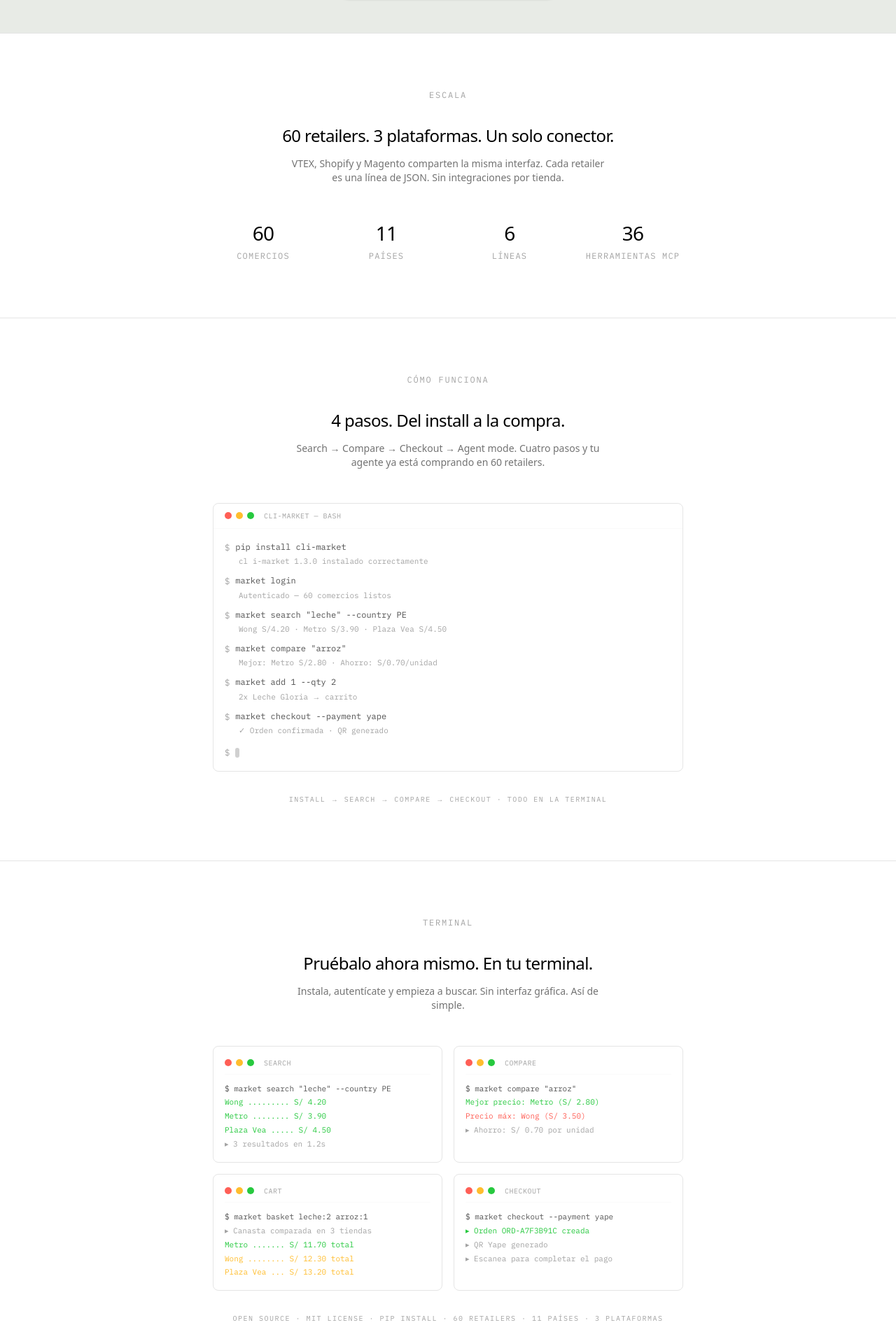
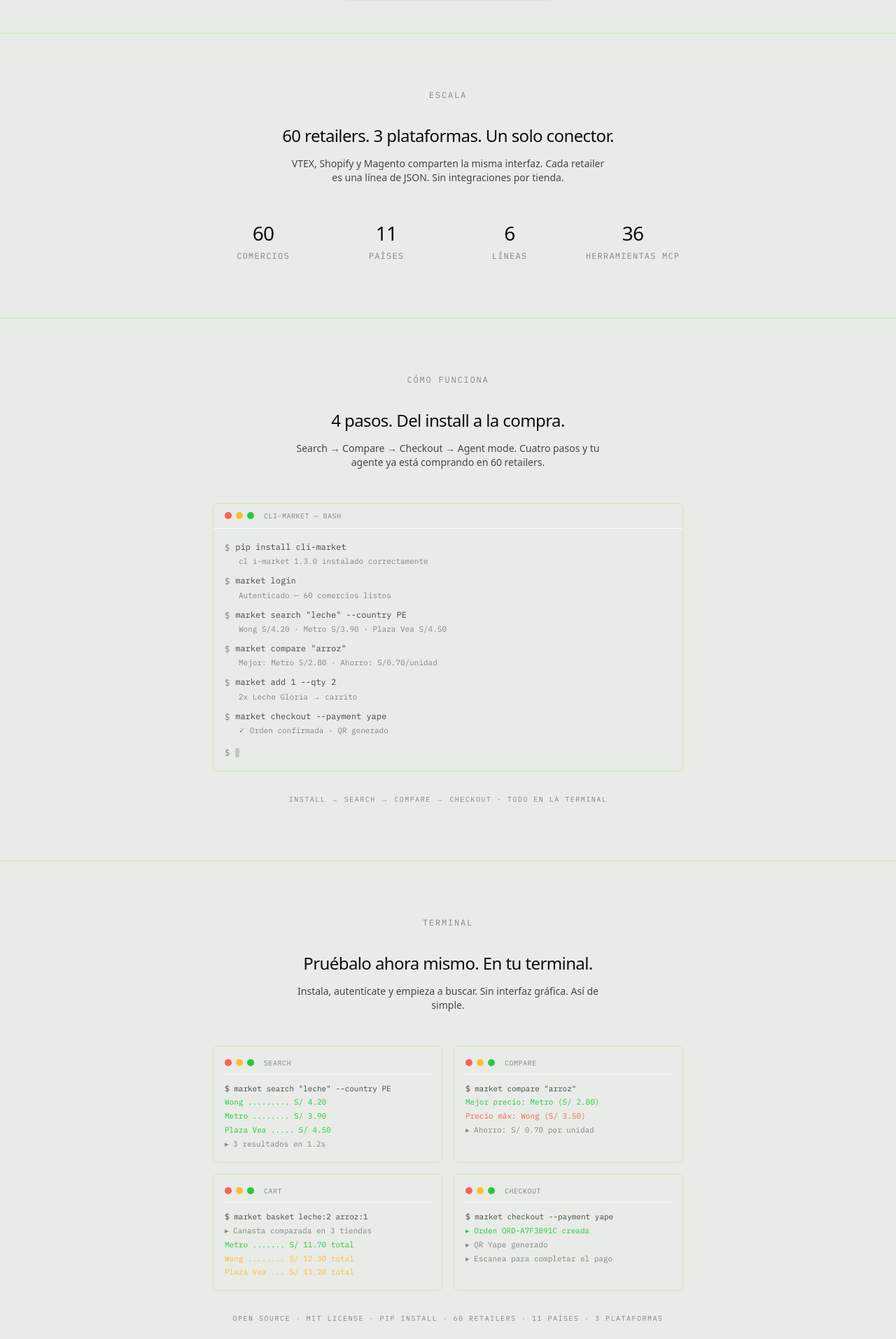
Before and after one commit to Treevu-ai/cli-market-world, a Next.js app in the folder landing/: page / in a window 1280 px wide. Shown: the part 883-2797 px from the top of the page at 70% size. Built offline with nearby package versions, Linux system fonts and the light colour scheme.

Commit message:
feat: Wise deluxe applied to all sections — sage #e8ebe6 canvas, lime green #9fe870 primary, #0e0f0c ink, #454745 body, #868685 mute, 24px rounded-3xl cards, green-tinted borders

```diff
--- a/landing/components/HowItWorks.tsx
+++ b/landing/components/HowItWorks.tsx
@@ -17,19 +17,19 @@ export default function HowItWorks() {
   const ref = useRef<HTMLDivElement>(null);
 
   return (
-    <section id="how" className="relative bg-white py-20 border-t border-[#e5e5e5]">
+    <section id="how" className="relative bg-[#e8ebe6] py-20 border-t border-[#c5edab]">
       <div className="max-w-[720px] mx-auto px-6 text-center">
-        <p className="text-xs text-[#a3a3a3] font-mono uppercase tracking-[0.15em] mb-8">{_t("how_label")}</p>
-        <h2 className="text-[24px] font-medium text-black mb-3 tracking-tight">{_t("how_title")}</h2>
-        <p className="text-sm text-[#737373] max-w-md mx-auto mb-12">{_t("how_subtitle")}</p>
+        <p className="text-xs text-[#868685] font-mono uppercase tracking-[0.15em] mb-8">{_t("how_label")}</p>
+        <h2 className="text-[24px] font-medium text-[#0e0f0c] mb-3 tracking-tight">{_t("how_title")}</h2>
+        <p className="text-sm text-[#454745] max-w-md mx-auto mb-12">{_t("how_subtitle")}</p>
 
         {/* Single terminal flow */}
-        <div ref={ref} className="bg-white border border-[#e5e5e5] rounded-lg overflow-hidden text-left">
+        <div ref={ref} className="bg-[#e8ebe6] border border-[#c5edab] rounded-lg overflow-hidden text-left">
           <div className="flex items-center gap-1.5 px-4 py-2.5 border-b border-[#fafafa]">
             <span className="w-2.5 h-2.5 rounded-full bg-[#ff5f56]" />
             <span className="w-2.5 h-2.5 rounded-full bg-[#ffbd2e]" />
             <span className="w-2.5 h-2.5 rounded-full bg-[#27c93f]" />
-            <span className="text-[10px] text-[#a3a3a3] font-mono ml-2 uppercase tracking-wider">
+            <span className="text-[10px] text-[#868685] font-mono ml-2 uppercase tracking-wider">
               cli-market — bash
             </span>
           </div>
@@ -37,23 +37,23 @@ export default function HowItWorks() {
             {steps.map((s, i) => (
               <div key={i} className="group">
                 <div className="flex items-start gap-2">
-                  <span className="text-[#a3a3a3] select-none shrink-0 mt-[1px]">$</span>
-                  <span className="text-[#525252]">{s.cmd}</span>
+                  <span className="text-[#868685] select-none shrink-0 mt-[1px]">$</span>
+                  <span className="text-[#454745]">{s.cmd}</span>
                 </div>
                 <div className="flex items-start gap-2 mt-0.5">
                   <span className="w-3 shrink-0" />
-                  <span className="text-[#a3a3a3] text-[11px]">{isES ? s.out_es : s.out_en}</span>
+                  <span className="text-[#868685] text-[11px]">{isES ? s.out_es : s.out_en}</span>
                 </div>
               </div>
             ))}
             <div className="flex items-center gap-2 pt-1">
-              <span className="text-[#a3a3a3]">$</span>
+              <span className="text-[#868685]">$</span>
               <span className="inline-block w-[6px] h-[14px] bg-[#a3a3a3] animate-pulse rounded-sm" />
             </div>
           </div>
         </div>
 
-        <p className="mt-8 text-[10px] text-[#a3a3a3] font-mono uppercase tracking-[0.15em]">{_t("how_footer")}</p>
+        <p className="mt-8 text-[10px] text-[#868685] font-mono uppercase tracking-[0.15em]">{_t("how_footer")}</p>
       </div>
     </section>
   );
--- a/landing/components/StatsSection.tsx
+++ b/landing/components/StatsSection.tsx
@@ -25,8 +25,8 @@ function Counter({ end, label, delay }: { end: number; label: string; delay: num
 
   return (
     <div className="flex flex-col items-center gap-1">
-      <motion.span ref={ref} className="text-[28px] font-medium text-black tracking-tight tabular-nums">{display}</motion.span>
-      <span className="text-xs text-[#a3a3a3] font-mono uppercase tracking-widest">{label}</span>
+      <motion.span ref={ref} className="text-[28px] font-medium text-[#0e0f0c] tracking-tight tabular-nums">{display}</motion.span>
+      <span className="text-xs text-[#868685] font-mono uppercase tracking-widest">{label}</span>
     </div>
   );
 }
@@ -39,11 +39,11 @@ export default function StatsSection() {
   const dict = isES ? labels_es : labels_en;
 
   return (
-    <section id="stats" className="relative bg-white py-20 border-t border-[#e5e5e5]">
+    <section id="stats" className="relative bg-[#e8ebe6] py-20 border-t border-[#c5edab]">
       <div className="max-w-[720px] mx-auto px-6 text-center">
-        <p className="text-xs text-[#a3a3a3] font-mono uppercase tracking-[0.15em] mb-8">{_t("stats_label")}</p>
-        <h2 className="text-[24px] font-medium text-black mb-3 tracking-tight">{_t("stats_title")}</h2>
-        <p className="text-sm text-[#737373] max-w-md mx-auto mb-12">{_t("stats_sub")}</p>
+        <p className="text-xs text-[#868685] font-mono uppercase tracking-[0.15em] mb-8">{_t("stats_label")}</p>
+        <h2 className="text-[24px] font-medium text-[#0e0f0c] mb-3 tracking-tight">{_t("stats_title")}</h2>
+        <p className="text-sm text-[#454745] max-w-md mx-auto mb-12">{_t("stats_sub")}</p>
         <div className="grid grid-cols-2 sm:grid-cols-4 gap-8">
           {stats.map((s, i) => (<Counter key={s.label} end={s.end} label={dict[s.label] || s.label} delay={i * 150} />))}
         </div>
--- a/landing/components/TerminalSection.tsx
+++ b/landing/components/TerminalSection.tsx
@@ -11,17 +11,17 @@ const cells_es = [
     { text: "Wong ......... S/ 4.20", color: "text-[#27c93f]", delay: 800 },
     { text: "Metro ........ S/ 3.90", color: "text-[#27c93f]", delay: 1000 },
     { text: "Plaza Vea ..... S/ 4.50", color: "text-[#27c93f]", delay: 1200 },
-    { text: "▸ 3 resultados en 1.2s", color: "text-[#a3a3a3]", delay: 1500 },
+    { text: "▸ 3 resultados en 1.2s", color: "text-[#868685]", delay: 1500 },
   ]},
   { title: "Compare", lines: [
     { text: "$ market compare \"arroz\"", delay: 300 },
     { text: "Mejor precio: Metro (S/ 2.80)", color: "text-[#27c93f]", delay: 800 },
     { text: "Precio máx: Wong (S/ 3.50)", color: "text-[#ff5f56]", delay: 1000 },
-    { text: "▸ Ahorro: S/ 0.70 por unidad", color: "text-[#a3a3a3]", delay: 1300 },
+    { text: "▸ Ahorro: S/ 0.70 por unidad", color: "text-[#868685]", delay: 1300 },
   ]},
   { title: "Cart", lines: [
     { text: "$ market basket leche:2 arroz:1", delay: 300 },
-    { text: "▸ Canasta comparada en 3 tiendas", color: "text-[#a3a3a3]", delay: 600 },
+    { text: "▸ Canasta comparada en 3 tiendas", color: "text-[#868685]", delay: 600 },
     { text: "Metro ....... S/ 11.70 total", color: "text-[#27c93f]", delay: 900 },
     { text: "Wong ........ S/ 12.30 total", color: "text-[#ffbd2e]", delay: 1100 },
     { text: "Plaza Vea ... S/ 13.20 total", color: "text-[#ffbd2e]", delay: 1300 },
@@ -29,8 +29,8 @@ const cells_es = [
   { title: "Checkout", lines: [
     { text: "$ market checkout --payment yape", delay: 300 },
     { text: "▸ Orden ORD-A7F3B91C creada", color: "text-[#27c93f]", delay: 700 },
-    { text: "▸ QR Yape generado", color: "text-[#a3a3a3]", delay: 900 },
-    { text: "▸ Escanea para completar el pago", color: "text-[#a3a3a3]", delay: 1100 },
+    { text: "▸ QR Yape generado", color: "text-[#868685]", delay: 900 },
+    { text: "▸ Escanea para completar el pago", color: "text-[#868685]", delay: 1100 },
   ]},
 ];
 
@@ -40,17 +40,17 @@ const cells_en = [
     { text: "Wong ......... S/ 4.20", color: "text-[#27c93f]", delay: 800 },
     { text: "Metro ........ S/ 3.90", color: "text-[#27c93f]", delay: 1000 },
     { text: "Plaza Vea ..... S/ 4.50", color: "text-[#27c93f]", delay: 1200 },
-    { text: "▸ 3 results in 1.2s", color: "text-[#a3a3a3]", delay: 1500 },
+    { text: "▸ 3 results in 1.2s", color: "text-[#868685]", delay: 1500 },
   ]},
   { title: "Compare", lines: [
     { text: "$ market compare \"rice\"", delay: 300 },
     { text: "Best price: Metro (S/ 2.80)", color: "text-[#27c93f]", delay: 800 },
     { text: "Max price: Wong (S/ 3.50)", color: "text-[#ff5f56]", delay: 1000 },
-    { text: "▸ Savings: S/ 0.70 per unit", color: "text-[#a3a3a3]", delay: 1300 },
+    { text: "▸ Savings: S/ 0.70 per unit", color: "text-[#868685]", delay: 1300 },
   ]},
   { title: "Cart", lines: [
     { text: "$ market basket milk:2 rice:1", delay: 300 },
-    { text: "▸ Basket compared in 3 stores", color: "text-[#a3a3a3]", delay: 600 },
+    { text: "▸ Basket compared in 3 stores", color: "text-[#868685]", delay: 600 },
     { text: "Metro ....... S/ 11.70 total", color: "text-[#27c93f]", delay: 900 },
     { text: "Wong ........ S/ 12.30 total", color: "text-[#ffbd2e]", delay: 1100 },
     { text: "Plaza Vea ... S/ 13.20 total", color: "text-[#ffbd2e]", delay: 1300 },
@@ -58,8 +58,8 @@ const cells_en = [
   { title: "Checkout", lines: [
     { text: "$ market checkout --payment yape", delay: 300 },
     { text: "▸ Order ORD-A7F3B91C created", color: "text-[#27c93f]", delay: 700 },
-    { text: "▸ Yape QR generated", color: "text-[#a3a3a3]", delay: 900 },
-    { text: "▸ Scan to complete payment", color: "text-[#a3a3a3]", delay: 1100 },
+    { text: "▸ Yape QR generated", color: "text-[#868685]", delay: 900 },
+    { text: "▸ Scan to complete payment", color: "text-[#868685]", delay: 1100 },
   ]},
 ];
 
@@ -77,12 +77,12 @@ function MiniTerminal({ title, lines }: { title: string; lines: CmdLine[] }) {
   }, [inView, lines]);
 
   return (
-    <div ref={ref} className="bg-white border border-[#e5e5e5] rounded-lg p-4 min-h-[140px]">
+    <div ref={ref} className="bg-[#e8ebe6] border border-[#c5edab] rounded-lg p-4 min-h-[140px]">
       <div className="flex items-center gap-1.5 mb-3 pb-2 border-b border-[#fafafa]">
         <span className="w-2.5 h-2.5 rounded-full bg-[#ff5f56]" />
         <span className="w-2.5 h-2.5 rounded-full bg-[#ffbd2e]" />
         <span className="w-2.5 h-2.5 rounded-full bg-[#27c93f]" />
-        <span className="text-[10px] text-[#a3a3a3] font-mono ml-2 uppercase tracking-wider">{title}</span>
+        <span className="text-[10px] text-[#868685] font-mono ml-2 uppercase tracking-wider">{title}</span>
       </div>
       <div className="font-mono text-[11px] leading-relaxed space-y-0.5">
         {lines.map((line, i) => (
@@ -91,7 +91,7 @@ function MiniTerminal({ title, lines }: { title: string; lines: CmdLine[] }) {
             initial={{ opacity: 0 }}
             animate={visibleLines.includes(i) ? { opacity: 1 } : {}}
             transition={{ duration: 0.3 }}
-            className={line.color || "text-[#525252]"}
+            className={line.color || "text-[#454745]"}
           >
             {line.text}
           </motion.div>
@@ -107,17 +107,17 @@ export default function TerminalSection() {
   const cells = isES ? cells_es : cells_en;
 
   return (
-    <section id="terminal" className="relative bg-white py-20 border-t border-[#e5e5e5]">
+    <section id="terminal" className="relative bg-[#e8ebe6] py-20 border-t border-[#c5edab]">
       <div className="max-w-[720px] mx-auto px-6 text-center">
-        <p className="text-xs text-[#a3a3a3] font-mono uppercase tracking-[0.15em] mb-8">{_t("terminal_label")}</p>
-        <h2 className="text-[24px] font-medium text-black mb-3 tracking-tight">{_t("terminal_title")}</h2>
-        <p className="text-sm text-[#737373] max-w-md mx-auto mb-12">{_t("terminal_desc")}</p>
+        <p className="text-xs text-[#868685] font-mono uppercase tracking-[0.15em] mb-8">{_t("terminal_label")}</p>
+        <h2 className="text-[24px] font-medium text-[#0e0f0c] mb-3 tracking-tight">{_t("terminal_title")}</h2>
+        <p className="text-sm text-[#454745] max-w-md mx-auto mb-12">{_t("terminal_desc")}</p>
         <div className="grid grid-cols-1 sm:grid-cols-2 gap-4 text-left">
           {cells.map((cell) => (
             <MiniTerminal key={cell.title} title={cell.title} lines={cell.lines} />
           ))}
         </div>
-        <p className="mt-8 text-[10px] text-[#a3a3a3] font-mono uppercase tracking-[0.15em]">{_t("terminal_footer")}</p>
+        <p className="mt-8 text-[10px] text-[#868685] font-mono uppercase tracking-[0.15em]">{_t("terminal_footer")}</p>
       </div>
     </section>
   );
```
Also changed, not shown: landing/components/CoverageSection.tsx (+11 -11 lines), landing/components/DataSection.tsx (+6 -6 lines), landing/components/FAQ.tsx (+5 -5 lines), landing/components/Features.tsx (+10 -10 lines), landing/components/Footer.tsx (+8 -8 lines), landing/components/Navbar.tsx (+9 -9 lines), landing/components/Pricing.tsx (+10 -10 lines), landing/components/QuickstartAPI.tsx (+15 -15 lines).
